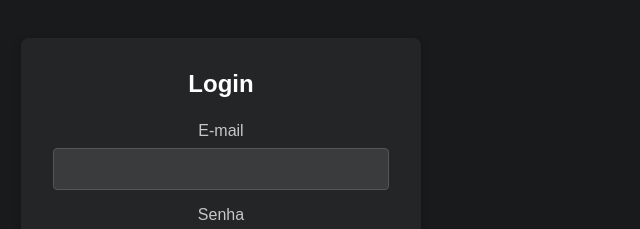
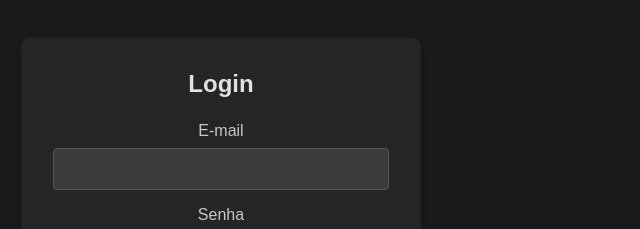
Before and after one commit to giacomettisss/xistter, a website: page frontend/login.html in a window 1280 px wide. Both pictures are taken after a click on the button "Tema Escuro". Shown: the part 170-399 px from the top of the page, 419-1059 px from the left. Drawn offline with Linux system fonts and the light colour scheme.

Commit message:
update styles
h2 correction

```diff
--- a/frontend/styles.css
+++ b/frontend/styles.css
@@ -29,7 +29,7 @@ body {
 
 h2 {
   margin-bottom: 1.5rem;
-  color: #333;
+  color: #333; /* Cor ajustada para o tema claro */
 }
 
 label {
@@ -113,6 +113,10 @@ button[type="submit"]:hover {
   color: #e1e1e1;
 }
 
+.dark-theme h2 {
+  color: #e1e1e1; /* Cor ajustada para o tema escuro */
+}
+
 .dark-theme label {
   color: #c7c7c7;
 }
@@ -139,8 +143,3 @@ button[type="submit"]:hover {
 .dark-theme .links a:hover {
   color: #1d6dc9;
 }
-
-h2 {
-  margin-bottom: 1.5rem;
-  color: #ffffff; /* Cor branca mais intensa para melhorar o contraste */
-}
```
